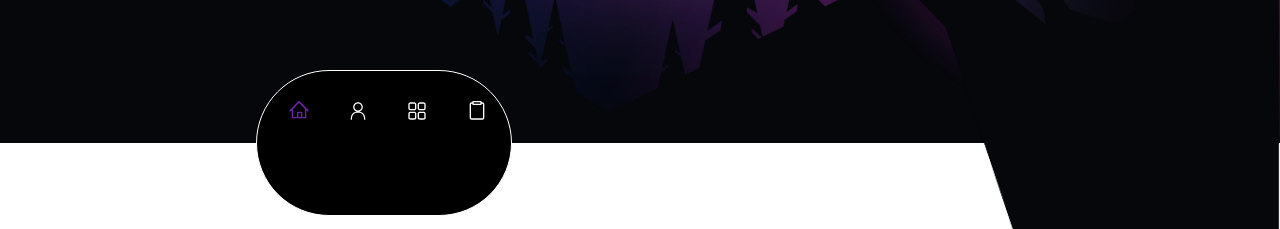
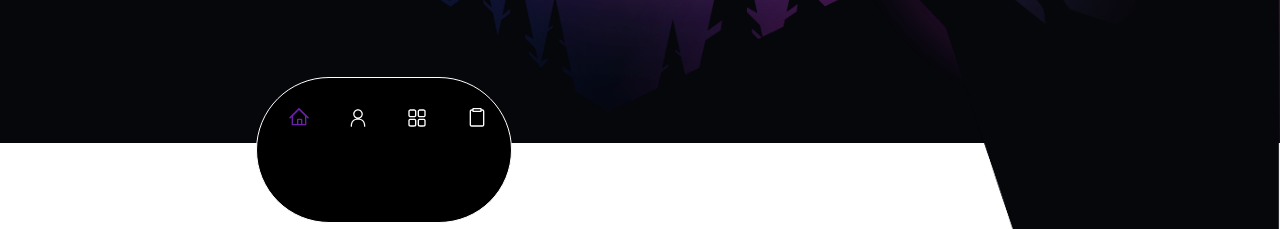
Before and after one commit to altundalyusuf/My-Portfolio, a Next.js app: page / in a window 1280 px wide. Shown: the part 657-886 px from the top of the page. Built offline with nearby package versions, Linux system fonts and the light colour scheme.

Commit message:
Update Navigation.tsx

```diff
--- a/components/Navigation.tsx
+++ b/components/Navigation.tsx
@@ -28,7 +28,7 @@ const Navigation = () => {
     return (
         <div
             style={{ left: "20%" }}
-            className='absolute z-[50] bottom-0 w-[50%] md:w-[20%] max-h-[150px] rounded-full flex justify-between items-center bg-black px-4 border border-white py-7 overflow-hidden transform translate-y-1/2'>
+            className='absolute z-[50] -bottom-20 w-[50%] md:w-[20%] max-h-[150px] rounded-full flex justify-between items-center bg-black px-4 border border-white py-7'>
 
             {isRouting && <Transition />}
             {NavLinks.map((nav) => (
```
